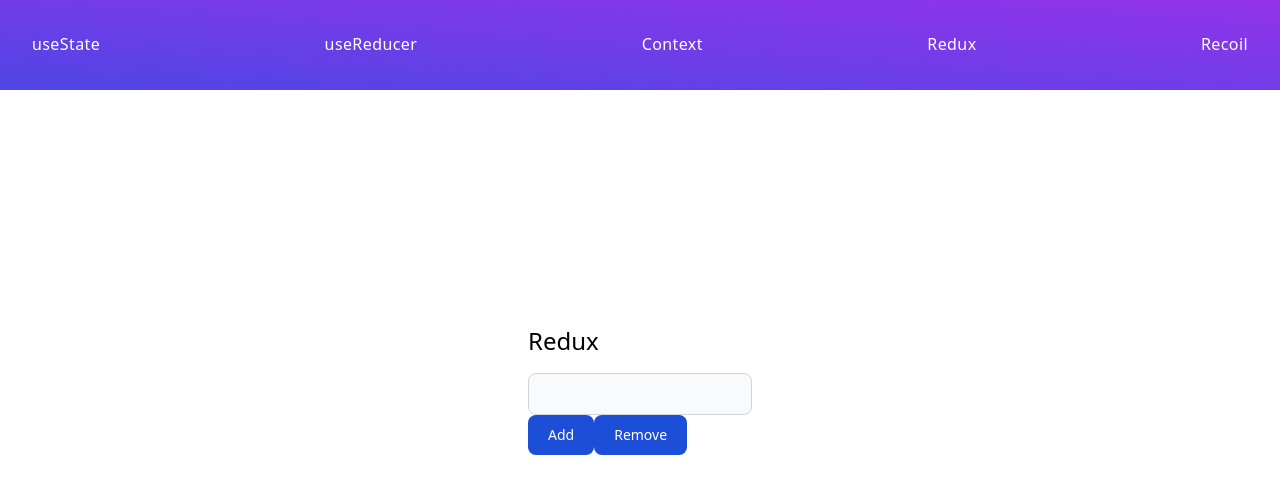
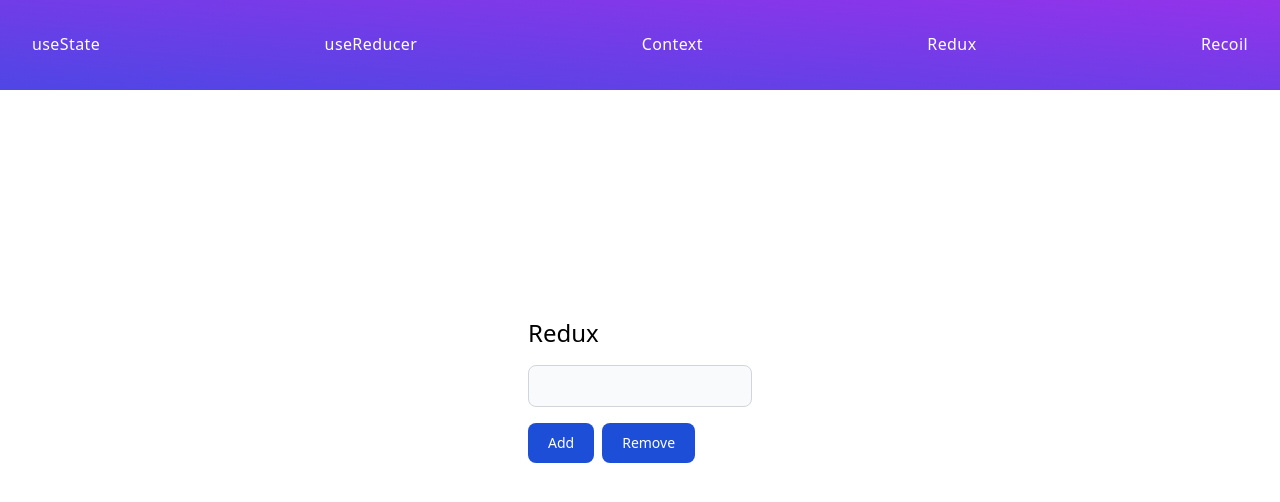
Before and after one commit to lukeajtodd/react-study, a React (Create React App) app in the folder state-management-tools/: page /redux in a window 1280 px wide. Shown: the top 502 px of the page. Built offline with nearby package versions, Linux system fonts and the light colour scheme.

Commit message:
Bit of spacing between buttons

```diff
--- a/state-management-tools/src/pages/Recoil/index.tsx
+++ b/state-management-tools/src/pages/Recoil/index.tsx
@@ -34,8 +34,8 @@ const RecoilPage = () => {
             <li key={index}>{book}</li>
           ))}
         </ul>
-        <input className="bg-gray-50 border border-gray-300 text-gray-900 text-sm rounded-lg focus:ring-blue-500 focus:border-blue-500 block w-full p-2.5 dark:bg-gray-700 dark:border-gray-600 dark:placeholder-gray-400 dark:text-white dark:focus:ring-blue-500 dark:focus:border-blue-500" type="text" value={currentBook} onChange={e => setCurrentBook(e.target.value)}/>
-        <button className="text-white bg-blue-700 hover:bg-blue-800 focus:ring-4 focus:ring-blue-300 font-medium rounded-lg text-sm w-full sm:w-auto px-5 py-2.5 text-center dark:bg-blue-600 dark:hover:bg-blue-700 dark:focus:ring-blue-800" onClick={() => handleAction(ActionKind.Add)}>Add</button>
+        <input className="mb-4 bg-gray-50 border border-gray-300 text-gray-900 text-sm rounded-lg focus:ring-blue-500 focus:border-blue-500 block w-full p-2.5 dark:bg-gray-700 dark:border-gray-600 dark:placeholder-gray-400 dark:text-white dark:focus:ring-blue-500 dark:focus:border-blue-500" type="text" value={currentBook} onChange={e => setCurrentBook(e.target.value)}/>
+        <button className="mr-2 text-white bg-blue-700 hover:bg-blue-800 focus:ring-4 focus:ring-blue-300 font-medium rounded-lg text-sm w-full sm:w-auto px-5 py-2.5 text-center dark:bg-blue-600 dark:hover:bg-blue-700 dark:focus:ring-blue-800" onClick={() => handleAction(ActionKind.Add)}>Add</button>
         <button className="text-white bg-blue-700 hover:bg-blue-800 focus:ring-4 focus:ring-blue-300 font-medium rounded-lg text-sm w-full sm:w-auto px-5 py-2.5 text-center dark:bg-blue-600 dark:hover:bg-blue-700 dark:focus:ring-blue-800" onClick={() => handleAction(ActionKind.Remove)}>Remove</button>
       </div>
     </div>
--- a/state-management-tools/src/pages/Redux/index.tsx
+++ b/state-management-tools/src/pages/Redux/index.tsx
@@ -36,8 +36,8 @@ const ReduxPage = () => {
             <li key={index}>{book}</li>
           ))}
         </ul>
-        <input className="bg-gray-50 border border-gray-300 text-gray-900 text-sm rounded-lg focus:ring-blue-500 focus:border-blue-500 block w-full p-2.5 dark:bg-gray-700 dark:border-gray-600 dark:placeholder-gray-400 dark:text-white dark:focus:ring-blue-500 dark:focus:border-blue-500" type="text" value={currentBook} onChange={e => setCurrentBook(e.target.value)}/>
-        <button className="text-white bg-blue-700 hover:bg-blue-800 focus:ring-4 focus:ring-blue-300 font-medium rounded-lg text-sm w-full sm:w-auto px-5 py-2.5 text-center dark:bg-blue-600 dark:hover:bg-blue-700 dark:focus:ring-blue-800" onClick={() => handleAction(ActionKind.Add)}>Add</button>
+        <input className="mb-4 bg-gray-50 border border-gray-300 text-gray-900 text-sm rounded-lg focus:ring-blue-500 focus:border-blue-500 block w-full p-2.5 dark:bg-gray-700 dark:border-gray-600 dark:placeholder-gray-400 dark:text-white dark:focus:ring-blue-500 dark:focus:border-blue-500" type="text" value={currentBook} onChange={e => setCurrentBook(e.target.value)}/>
+        <button className="mr-2 text-white bg-blue-700 hover:bg-blue-800 focus:ring-4 focus:ring-blue-300 font-medium rounded-lg text-sm w-full sm:w-auto px-5 py-2.5 text-center dark:bg-blue-600 dark:hover:bg-blue-700 dark:focus:ring-blue-800" onClick={() => handleAction(ActionKind.Add)}>Add</button>
         <button className="text-white bg-blue-700 hover:bg-blue-800 focus:ring-4 focus:ring-blue-300 font-medium rounded-lg text-sm w-full sm:w-auto px-5 py-2.5 text-center dark:bg-blue-600 dark:hover:bg-blue-700 dark:focus:ring-blue-800" onClick={() => handleAction(ActionKind.Remove)}>Remove</button>
       </div>
     </div>
```
